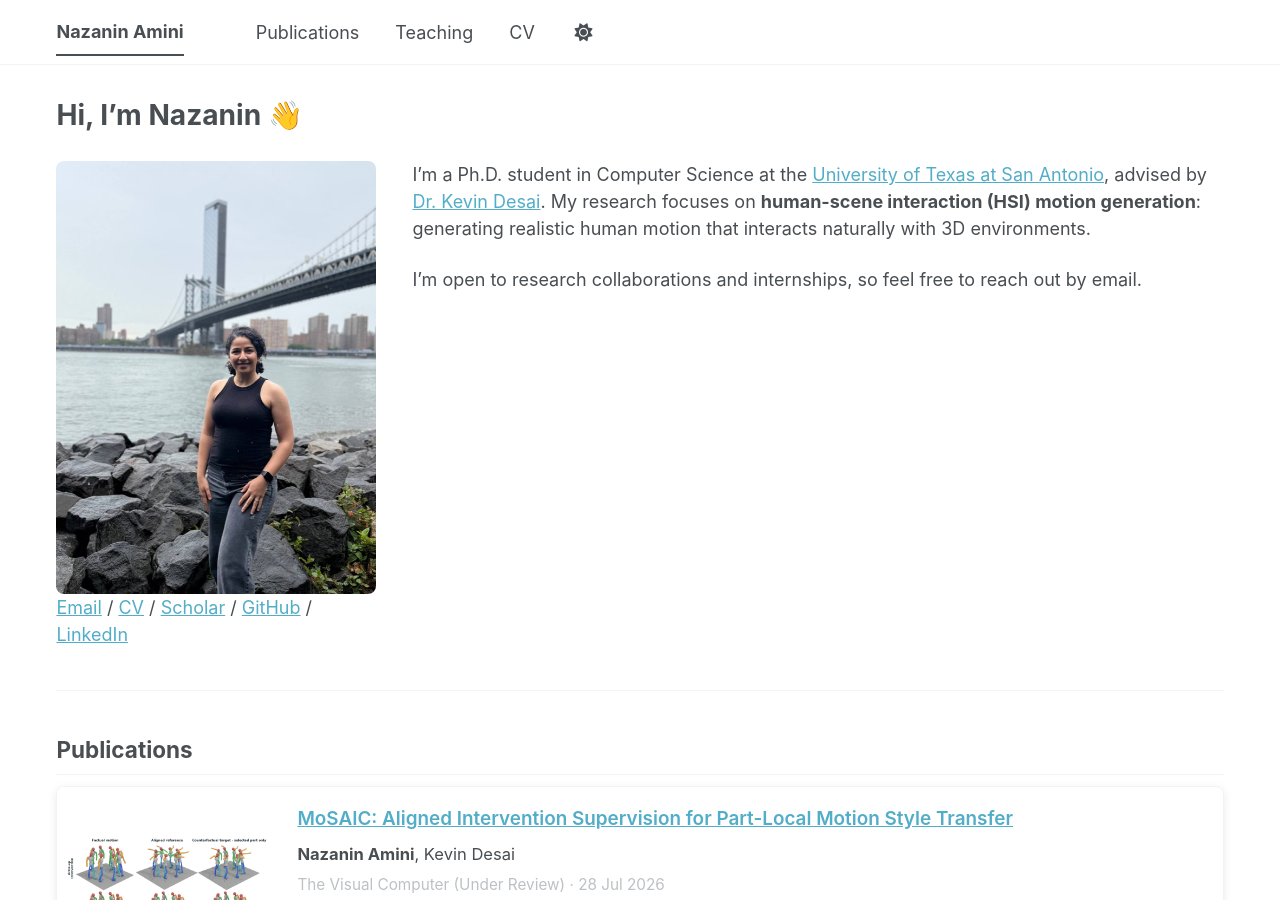
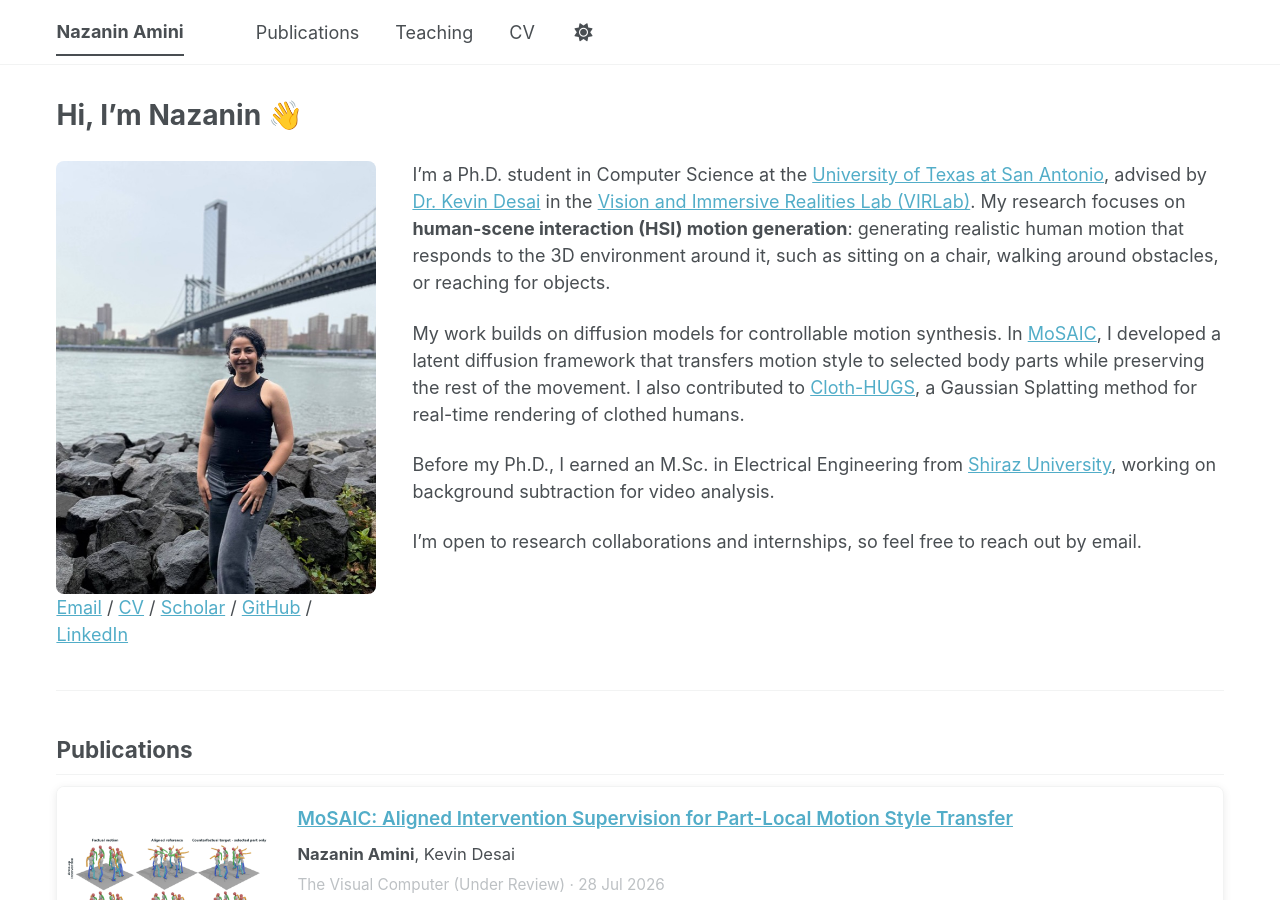
Before and after one commit to nazi96/nazi96.github.io, a Jekyll site: the page built from _pages/about.md, in a window 1280 px wide and 900 px high. Built offline with Jekyll 4.4.1, drawn with Linux system fonts in a browser that asks for light colours; a script bundle is joined from its source files by our own code; library files that are not in the unit come from our copies.

Commit message:
Expand intro with research focus, recent work and background
Co-Authored-By: Claude Opus 5.5 <noreply@anthropic.com>

```diff
--- a/_pages/about.md
+++ b/_pages/about.md
@@ -21,9 +21,22 @@ redirect_from:
   <div class="home-col">
     <p>
       I’m a Ph.D. student in Computer Science at the <a href="https://www.utsa.edu/">University of Texas at San Antonio</a>,
-      advised by <a href="https://klab.cs.utsa.edu/">Dr. Kevin Desai</a>.
+      advised by <a href="https://klab.cs.utsa.edu/">Dr. Kevin Desai</a> in the
+      <a href="https://utsa-virlab.github.io/">Vision and Immersive Realities Lab (VIRLab)</a>.
       My research focuses on <strong>human-scene interaction (HSI) motion generation</strong>:
-      generating realistic human motion that interacts naturally with 3D environments.
+      generating realistic human motion that responds to the 3D environment around it,
+      such as sitting on a chair, walking around obstacles, or reaching for objects.
+    </p>
+    <p>
+      My work builds on diffusion models for controllable motion synthesis. In
+      <a href="https://utsa-virlab.github.io/MoSAIC/">MoSAIC</a>, I developed a latent diffusion framework that transfers
+      motion style to selected body parts while preserving the rest of the movement. I also contributed to
+      <a href="https://utsa-virlab.github.io/CLOTH-HUGS/">Cloth-HUGS</a>, a Gaussian Splatting method for
+      real-time rendering of clothed humans.
+    </p>
+    <p>
+      Before my Ph.D., I earned an M.Sc. in Electrical Engineering from
+      <a href="https://shirazu.ac.ir/en">Shiraz University</a>, working on background subtraction for video analysis.
     </p>
     <p>
       I’m open to research collaborations and internships, so feel free to reach out by email.
```
